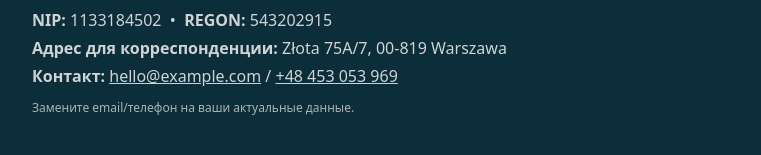
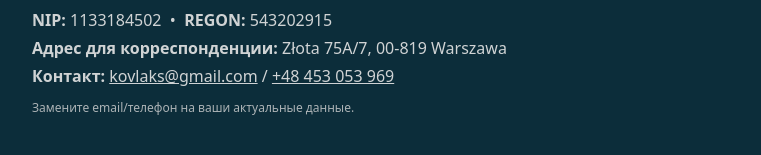
Before and after one commit to kovlaks/serpak-site, a Next.js app: page /privacy in a window 1280 px wide. Shown: the part 304-459 px from the top of the page, without its empty margins (256-1017 px from the left). Built offline with nearby package versions, Linux system fonts and the light colour scheme.

Commit message:
Update page.tsx

```diff
--- a/app/privacy/page.tsx
+++ b/app/privacy/page.tsx
@@ -23,8 +23,8 @@ export default function PrivacyPage() {
         <p><strong>Адрес для корреспонденции:</strong> Złota 75A/7, 00-819 Warszawa</p>
         <p>
           <strong>Контакт:</strong>{" "}
-          <a className="underline hover:no-underline" href="mailto:hello@example.com">
-            hello@example.com
+          <a className="underline hover:no-underline" href="mailto:kovlaks@gmail.com">
+            kovlaks@gmail.com
           </a>{" "}
           / <a className="underline hover:no-underline" href="tel:+48453053969">+48 453 053 969</a>
         </p>
```
